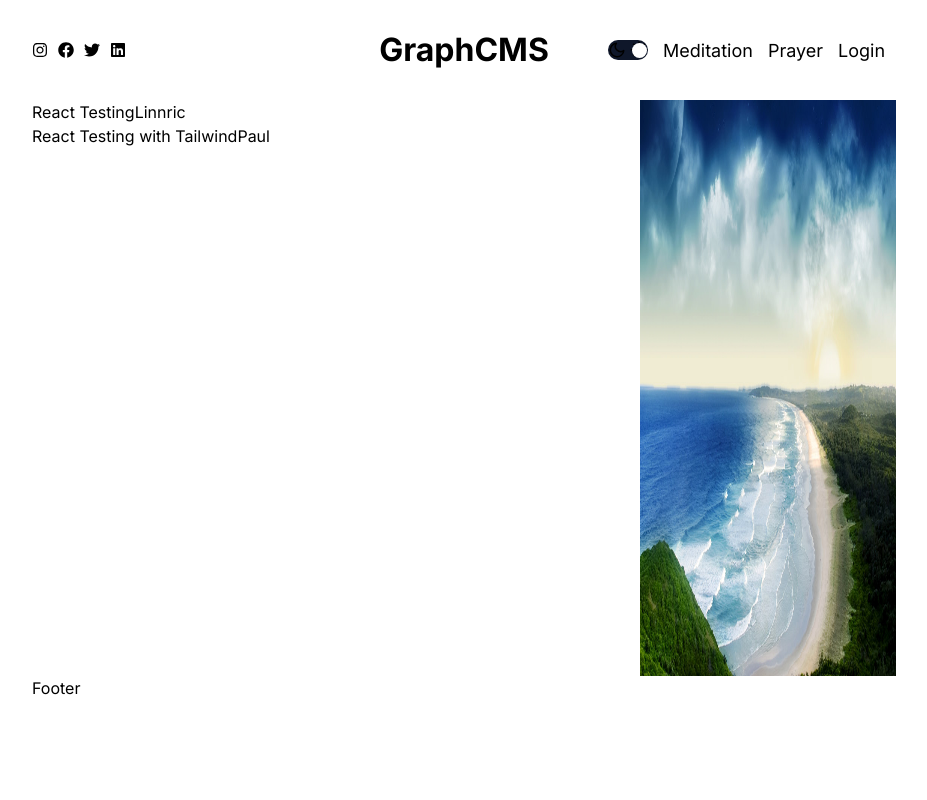
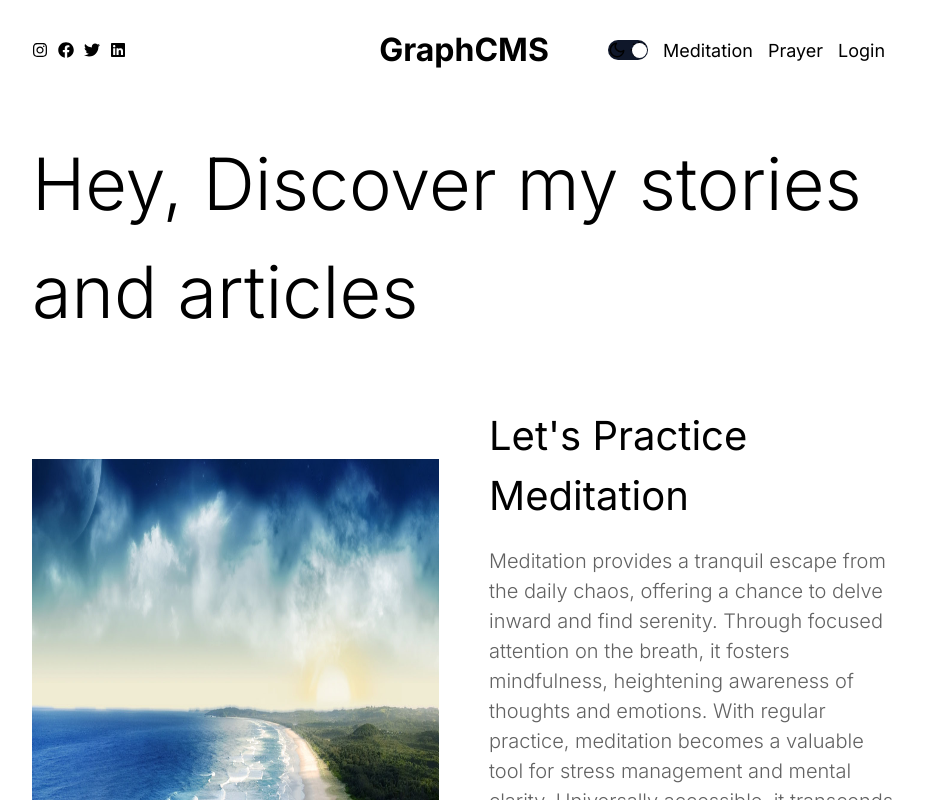
Before and after one commit to DavisKiprotich/Blog_Website, a Next.js app: page / in a window 1280 px wide. Shown: the top 800 px of the page, without its empty margins (176-1103 px from the left). Built offline with nearby package versions, Linux system fonts and the light colour scheme.

Commit message:
Working on landing page

```diff
--- a/components/Featured.jsx
+++ b/components/Featured.jsx
@@ -11,9 +11,9 @@ const Featured = () => {
         <Image src='/27.jpg' alt='' fill/>
         </div>
         <div className={styles.textContainer}>
-          <h2>Let's Practice Meditation</h2>
-          <p>Meditation provides a tranquil escape from the daily chaos, offering a chance to delve inward and find serenity. Through focused attention on the breath, it fosters mindfulness, heightening awareness of thoughts and emotions. With regular practice, meditation becomes a valuable tool for stress management and mental clarity. Universally accessible, it transcends boundaries, offering solace and insight to all seekers. In its quiet depths, meditation unveils a sanctuary of inner peace and self-discovery.</p>
-          <button>Read more</button>
+          <h2 className={styles.postTitle}>Let's Practice Meditation</h2>
+          <p className={styles.postDesc}>Meditation provides a tranquil escape from the daily chaos, offering a chance to delve inward and find serenity. Through focused attention on the breath, it fosters mindfulness, heightening awareness of thoughts and emotions. With regular practice, meditation becomes a valuable tool for stress management and mental clarity. Universally accessible, it transcends boundaries, offering solace and insight to all seekers. In its quiet depths, meditation unveils a sanctuary of inner peace and self-discovery.</p>
+          <button className={styles.button}>Read more</button>
         </div>
       </div>
     </div>
--- a/components/styles/featured.module.css
+++ b/components/styles/featured.module.css
@@ -0,0 +1,77 @@
+.container {
+    margin-top: 30px;
+  }
+
+  .title {
+    font-size: 96px;
+    font-weight: 300;
+  }
+
+  .post {
+    margin-top: 60px;
+    display: flex;
+    align-items: center;
+    gap: 50px;
+  }
+
+  .imgContainer {
+    flex: 1;
+    height: 500px;
+    position: relative;
+  }
+
+  .image {
+    object-fit: cover;
+  }
+
+  .textContainer {
+    flex: 1;
+    display: flex;
+    flex-direction: column;
+    gap: 20px;
+  }
+
+  .postTitle {
+    font-size: 40px;
+  }
+
+  .postDesc {
+    font-size: 20px;
+    font-weight: 300;
+    color: var(--softTextColor);
+  }
+
+  .button {
+    padding: 16px 20px;
+    border: none;
+    border-radius: 5px;
+    width: max-content;
+  }
+
+  @media screen and (max-width: 1280px) {
+    .title {
+      font-size: 72px;
+    }
+  }
+
+  @media screen and (max-width: 1024px) {
+    .title {
+      font-size: 64px;
+    }
+
+    .imgContainer {
+      display: none;
+    }
+  }
+
+  @media screen and (max-width: 768px) {
+    .title {
+      font-size: 48px;
+    }
+  }
+
+  @media screen and (max-width: 640px) {
+    .title {
+      font-size: 36px;
+    }
+  }
--- a/src/app/page.js
+++ b/src/app/page.js
@@ -9,7 +9,8 @@ const articles = [
   { title: "React Testing with Tailwind", author: "Paul" },
 ];
 
-export default function Home() {
+export default function Home({ searchParams }) {
+  const page = parseInt(searchParams.page) || 1;
   return (
     <main className={styles.container}>
       <Head>
@@ -18,7 +19,7 @@ export default function Home() {
         </p>
       </Head>
 
-      <div className="grid grid-cols-1 lg:grid-cols-12 gap-12">
+      {/* <div className="grid grid-cols-1 lg:grid-cols-12 gap-12">
         <div className="lg:col-span-8 col-span-1">
           {articles.map((article, index) => (
             <PostCard article= {article} key={article.title} />
@@ -36,7 +37,16 @@ export default function Home() {
             </div>
           </div>
         </div>
-      </div>
+
+      </div> */}
+
+      <Featured />
+      <Categories />
+
+    <div className={styles.content}>
+      <CardList  page={page} />
+      <Menu />
+    </div>
 
     </main>
   );
```
